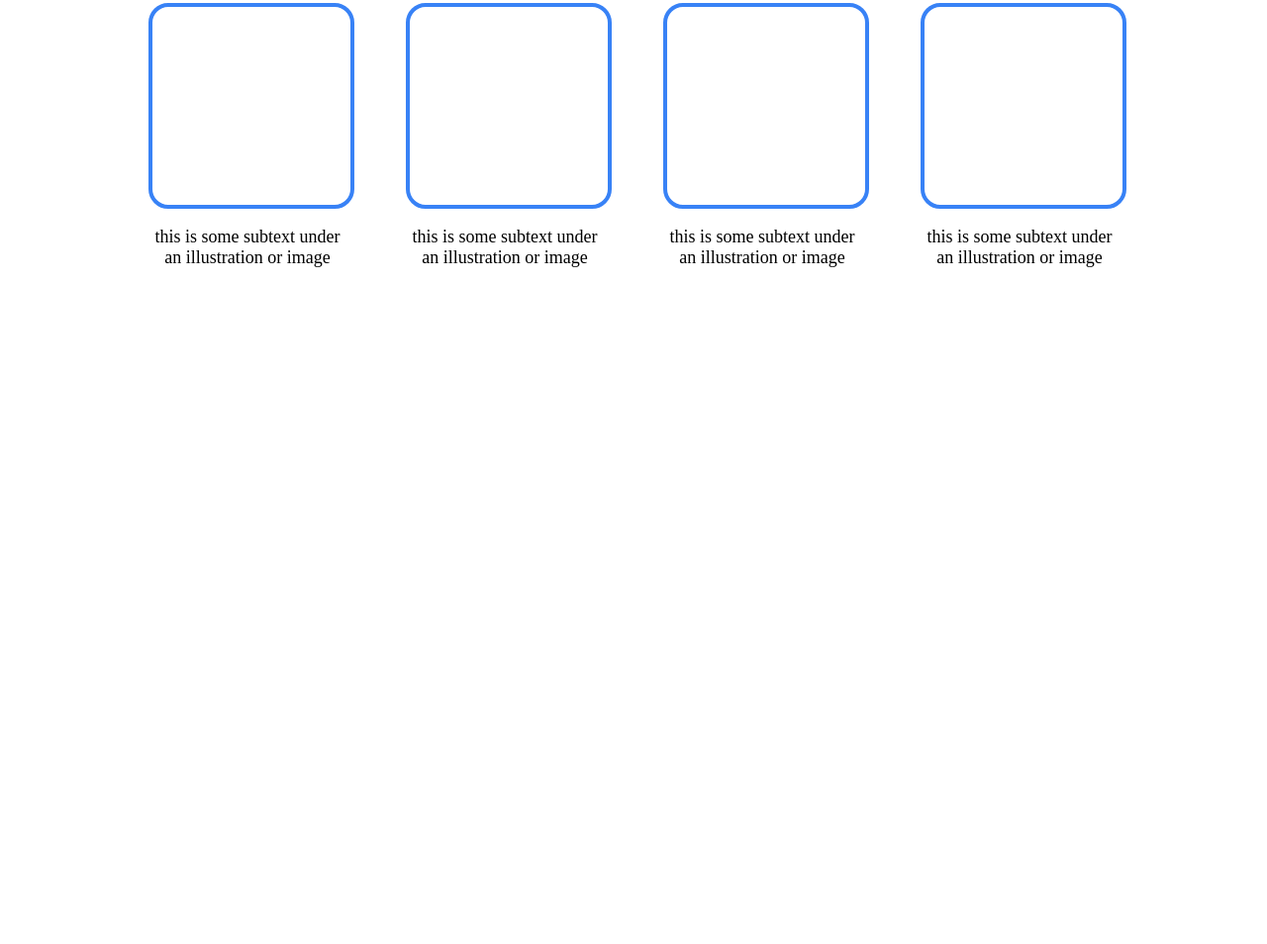
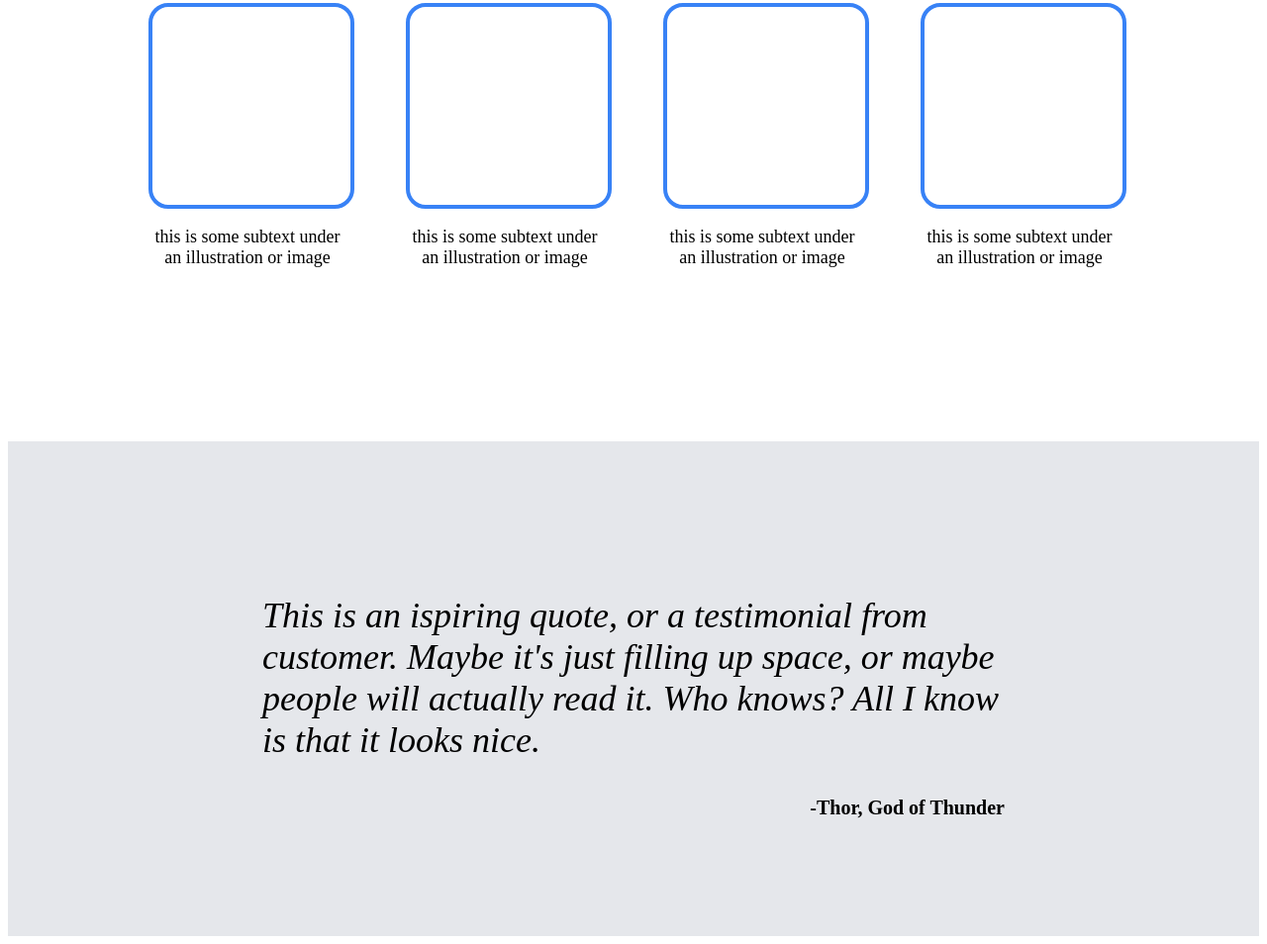
Before and after one commit to Taloc-Dev/landing-page, a plain HTML site: page index.html in a window 1280 px wide. Shown: the part 888-1842 px from the top of the page at 99% size. Before the commit the page ends 1342 px from the top, so only its background shows below. Drawn offline with Linux system fonts and the light colour scheme.

Commit message:
feat: Add Quote section to landing page
Landing page didn't have a quote section like the given sample.

```diff
--- a/index.html
+++ b/index.html
@@ -45,5 +45,13 @@
                 </div>
             </div>
         </div>
+        <div class="quote-container">
+            <div class="quote">
+                <p class="quote-text"><em>This is an ispiring quote, or a testimonial from customer. Maybe it's just filling up
+                    space, or maybe people will actually read it. Who knows? All I know is that it looks nice.</em>
+                </p>
+                <p class="quote-author">-Thor, God of Thunder</p>
+            </div>
+        </div>
     </body>
 </html>
--- a/styles.css
+++ b/styles.css
@@ -91,3 +91,27 @@
     align-items: center;
     justify-content: center;
 }
+
+.quote-container{
+    background-color: #E5E7EB;
+    height: 500px;
+    display: flex;
+    justify-content: center;
+    align-items: center;
+}
+.quote{
+    max-width: 750px;
+    display: flex;
+    flex-direction: column;
+}
+.quote-text{
+    font-size: 36px;
+    counter-reset: #1F2937;
+    font-weight: 300;
+}
+.quote-author{
+    align-self: flex-end;
+    font-weight: 900;
+    font-size: 20px;
+    margin: 0;
+}
```
